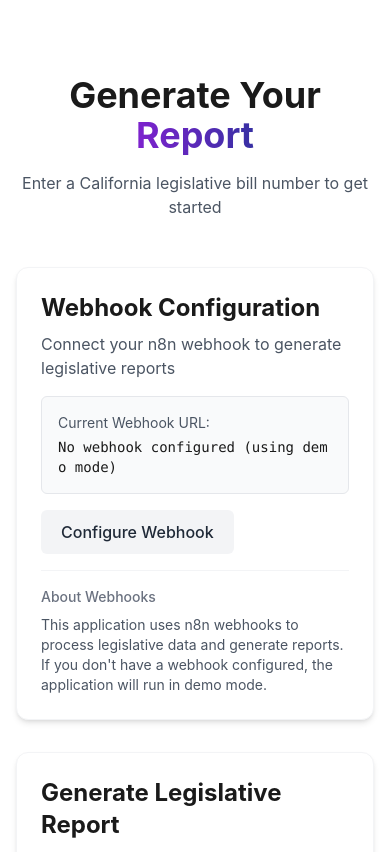
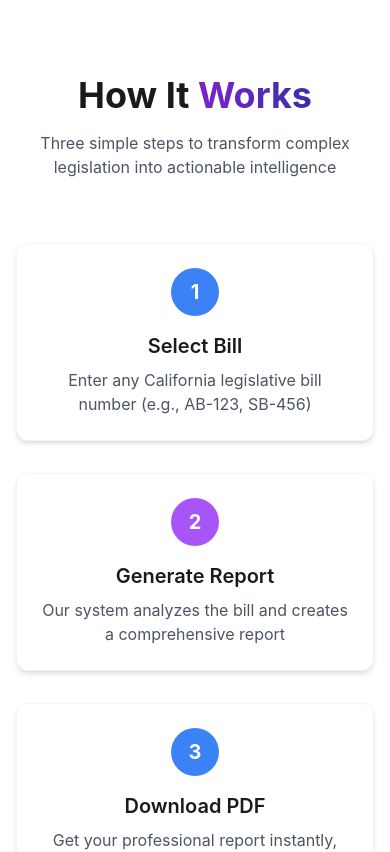
Before and after one commit to ehawked/legislative-report-app, a React (Vite) app: page / in a window 390 px wide. Shown: the part 6240-7092 px from the top of the page. Built offline with nearby package versions, Linux system fonts and the light colour scheme.

Commit message:
Restore How It Works section

```diff
--- a/src/App.tsx
+++ b/src/App.tsx
@@ -245,6 +245,37 @@
 
       <FeaturesCarousel />
 
+      <section className="py-20 px-4 sm:px-6 lg:px-8" ref={howItWorksRef}>
+        <div className="max-w-7xl mx-auto">
+          <h2 className="text-4xl md:text-5xl font-bold text-center mb-4 scroll-trigger">
+            How It <span className="gradient-text">Works</span>
+          </h2>
+          <p className="text-gray-600 text-center mb-16 max-w-2xl mx-auto scroll-trigger" style={{ transitionDelay: '0.2s' }}>
+            Three simple steps to transform complex legislation into actionable intelligence
+          </p>
+
+          <div className="grid md:grid-cols-3 gap-8">
+            <Card variant="default" className="text-center scroll-trigger" hover={true} style={{ transitionDelay: '0.3s' }}>
+              <div className="w-12 h-12 rounded-full bg-blue-500 text-white flex items-center justify-center mx-auto mb-4 text-xl font-bold">1</div>
+              <h3 className="text-xl font-semibold mb-2">Select Bill</h3>
+              <p className="text-gray-600">Enter any California legislative bill number (e.g., AB-123, SB-456)</p>
+            </Card>
+
+            <Card variant="default" className="text-center scroll-trigger" hover={true} style={{ transitionDelay: '0.4s' }}>
+              <div className="w-12 h-12 rounded-full bg-purple-500 text-white flex items-center justify-center mx-auto mb-4 text-xl font-bold">2</div>
+              <h3 className="text-xl font-semibold mb-2">Generate Report</h3>
+              <p className="text-gray-600">Our system analyzes the bill and creates a comprehensive report</p>
+            </Card>
+
+            <Card variant="default" className="text-center scroll-trigger" hover={true} style={{ transitionDelay: '0.5s' }}>
+              <div className="w-12 h-12 rounded-full bg-blue-500 text-white flex items-center justify-center mx-auto mb-4 text-xl font-bold">3</div>
+              <h3 className="text-xl font-semibold mb-2">Download PDF</h3>
+              <p className="text-gray-600">Get your professional report instantly, ready to share or print</p>
+            </Card>
+          </div>
+        </div>
+      </section>
+
       <section className="py-20 px-4 sm:px-6 lg:px-8" ref={generateReportRef}>
         <div className="max-w-7xl mx-auto">
           <h2 className="text-4xl md:text-5xl font-bold text-center mb-4 scroll-trigger">
```
